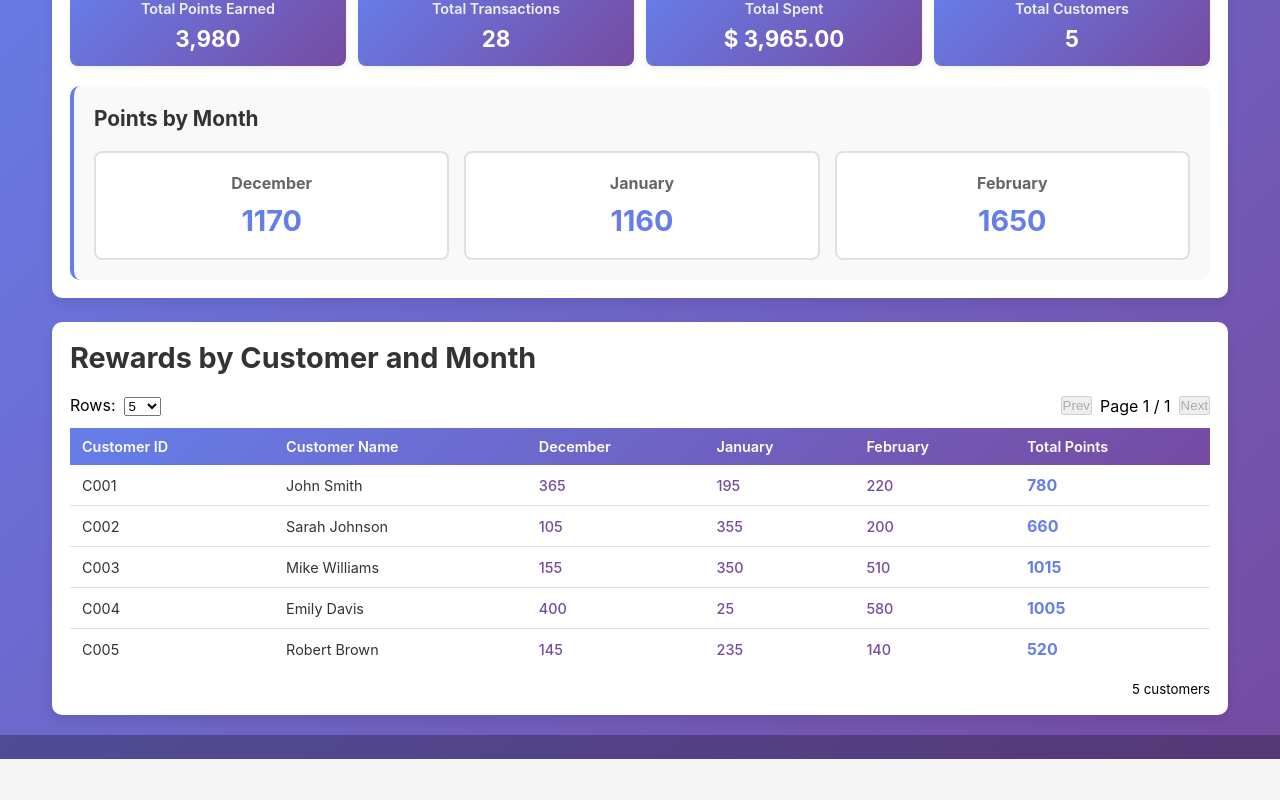
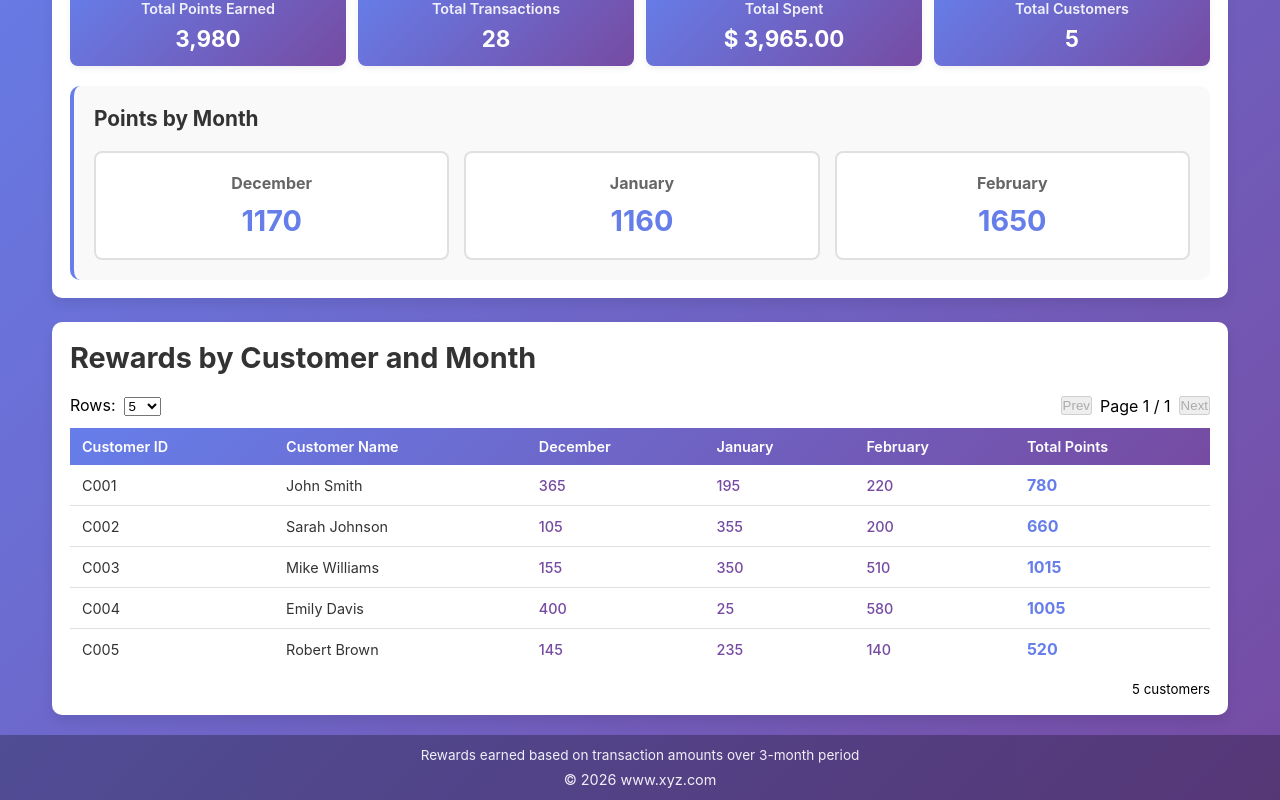
Before and after one commit to chitranjan17/customer-reward-points-react, a React (Create React App) app: page / in a window 1280 px wide. Shown: the part 199-999 px from the top of the page. Before the commit the page ends 958 px from the top, so only its background shows below. Built offline with nearby package versions, Linux system fonts and the light colour scheme.

Commit message:
chore: update App to use simplified Footer and remove unused lastUpdated

```diff
--- a/src/App.js
+++ b/src/App.js
@@ -14,7 +14,7 @@ import { LABELS } from "./constants";
 function App() {
   const [rewards, setRewards] = useState([]);
   const [summary, setSummary] = useState(null);
-  const [lastUpdated, setLastUpdated] = useState(null);
+  // lastUpdated not needed for generic footer
   const [loading, setLoading] = useState(true);
   const [error, setError] = useState(null);
 
@@ -31,8 +31,6 @@ function App() {
         if (response.success) {
           const transactions = response.data;
 
-          // record API timestamp
-          if (response.timestamp) setLastUpdated(response.timestamp);
 
           // Calculate rewards
           const customerRewards = calculateRewardsByCustomerMonth(transactions);
@@ -109,7 +107,10 @@ function App() {
         />
       </main>
 
-      <Footer summary={summary} lastUpdated={lastUpdated} />
+      <Footer
+        description={LABELS.FOOTER_NOTE}
+        copyright="www.xyz.com"
+      />
     </div>
   );
 }
```
